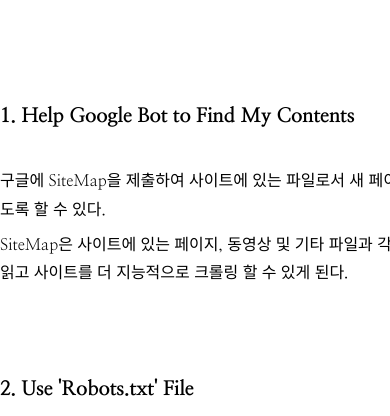
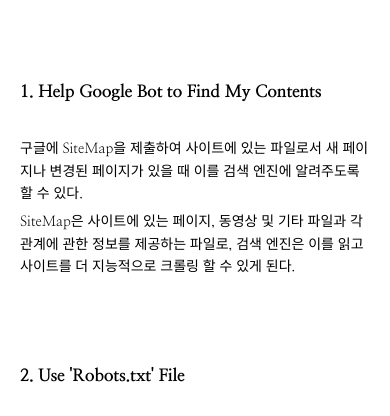
Before and after one commit to whoodongpyo/whoodongpyo.github.io, a Gatsby site: page /test2/ in a window 390 px wide. Shown: the part 402-818 px from the top of the page. Built offline with nearby package versions, Linux system fonts and the light colour scheme; Gatsby itself is replaced by a stand-in of ours; some packages are replaced by stand-ins of ours.

Commit message:
style: 게시글 페이지 마크다운 반응형 디자인 추가

```diff
--- a/src/components/Post/PostContent.tsx
+++ b/src/components/Post/PostContent.tsx
@@ -99,6 +99,34 @@ const MarkdownRenderer = styled.div`
   pre[clas*='language-'] {
     tab-size: 2;
   }
+
+  // Markdown Responsive Design
+  @media (max-width: 768px) {
+    width: 100%;
+    padding: 80px 20px;
+    line-height: 1.6;
+    font-size: 14px;
+
+    h1 {
+      font-size: 23px;
+    }
+
+    h2 {
+      font-size: 20px;
+    }
+
+    h3 {
+      font-size: 17px;
+    }
+
+    img {
+      width: 100%;
+    }
+
+    hr {
+      margin: 50px 0;
+    }
+  }
 `
 
 const PostContent: FunctionComponent<PostContentProps> = function ({ html }) {
```
